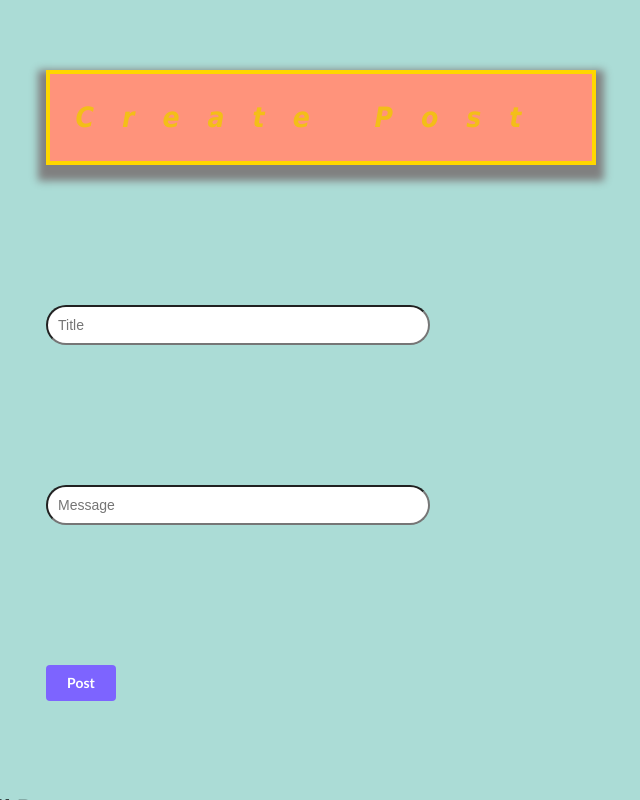
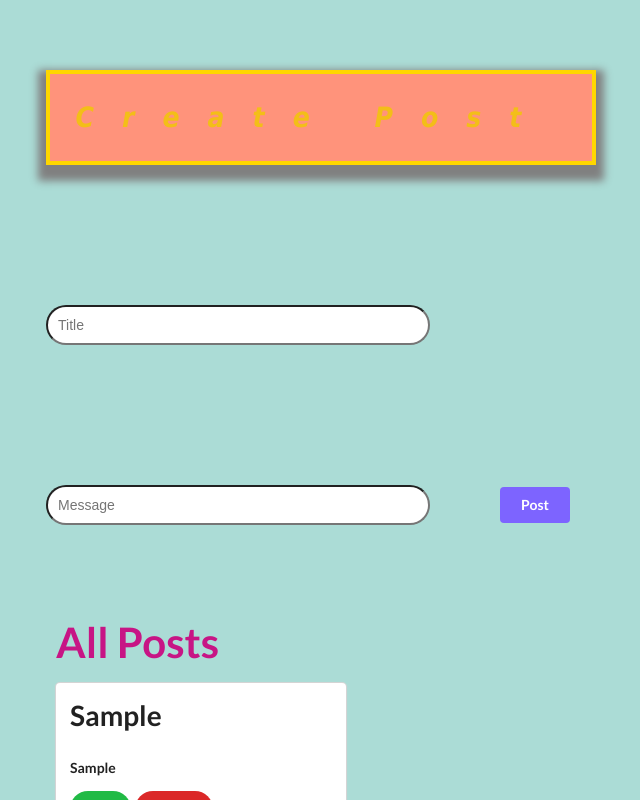
Before and after one commit to Thomas161/NewCRUD, a React (Create React App) app: page / in a window 1280 px wide. Both pictures are taken after typing "Sample", "Sample" into the empty fields and a click on the button "Post". Shown: the top 800 px of the page, without its empty margins (24-664 px from the left). Built offline with nearby package versions, Linux system fonts and the light colour scheme.

Commit message:
updated the reducers,action creators, css modules

```diff
--- a/package.json
+++ b/package.json
@@ -11,6 +11,7 @@
     "react-redux": "^7.0.3",
     "react-scripts": "3.0.1",
     "react-test-renderer": "^16.10.2",
+    "react-transition-group": "^4.3.0",
     "redux": "^4.0.1",
     "uuid": "^3.3.2"
   },
--- a/src/actions/index.js
+++ b/src/actions/index.js
@@ -1,6 +1,4 @@
-export function addTodo() {
-  return {
-    type: "ADD_TODO",
-    payload: "Money"
-  };
-}
+export const ADD_POST = "add_post";
+export const DELETE_POST = "delete_post";
+export const EDIT_POST = "edit_post";
+export const UPDATE_POST = "update_post";
--- a/src/components/EditComponent.js
+++ b/src/components/EditComponent.js
@@ -1,5 +1,6 @@
 import React, { Component } from "react";
 import { connect } from "react-redux";
+import { UPDATE_POST } from "../actions";
 
 class EditComponent extends Component {
   handleEdit = e => {
@@ -10,7 +11,11 @@ class EditComponent extends Component {
       newTitle,
       newMessage
     };
-    this.props.dispatch({ type: "UPDATE", id: this.props.post.id, data: data });
+    this.props.dispatch({
+      type: UPDATE_POST,
+      id: this.props.post.id,
+      data: data
+    });
   };
 
   componentDidMount() {
--- a/src/components/Post.js
+++ b/src/components/Post.js
@@ -1,25 +1,32 @@
 import React, { Component } from "react";
 import { connect } from "react-redux";
 import PropTypes from "prop-types";
+import { EDIT_POST, DELETE_POST } from "../actions";
+import { CSSTransition } from "react-transition-group";
+import s from "../css/Post.module.css";
+import "../css/style.css";
 
 class Post extends Component {
   render() {
-    const { title, message } = this.props.post;
+    const {
+      post: { title, message }
+    } = this.props;
     const { head } = this.props;
     return (
+      <div className={s.pos}>
         <div>
-        <div>
-          <h1>{head}</h1>
+          <h1 className={s.h1}>{head}</h1>
         </div>
+        <CSSTransition classNames="list" timeout={1500}>
           <div className="ui card">
             <div className="content">
-            <h3>{title}</h3>
-            <h4>{message}</h4>
+              <h3 className={s.h3}>{title}</h3>
+              <h4 className={s.h4}>{message}</h4>
 
               <button
                 onClick={() =>
                   this.props.dispatch({
-                  type: "EDIT_POST",
+                    type: EDIT_POST,
                     id: this.props.post.id
                   })
                 }
@@ -31,7 +38,7 @@ class Post extends Component {
               <button
                 onClick={() =>
                   this.props.dispatch({
-                  type: "DELETE_POST",
+                    type: DELETE_POST,
                     id: this.props.post.id
                   })
                 }
@@ -42,6 +49,7 @@ class Post extends Component {
               </button>
             </div>
           </div>
+        </CSSTransition>
       </div>
     );
   }
--- a/src/components/PostForm.js
+++ b/src/components/PostForm.js
@@ -1,11 +1,13 @@
 import React, { Component } from "react";
 import { connect } from "react-redux";
 import uuid from "uuid";
-import "../css/AllPost.css";
+import sty from "../css/AllPost.module.css";
+import { ADD_POST } from "../actions";
 
 class PostForm extends Component {
   handleSubmit = e => {
     e.preventDefault();
+
     const title = this.getTitle.value;
     const message = this.getMessage.value;
     const data = {
@@ -15,25 +17,23 @@ class PostForm extends Component {
       editing: false
     };
 
-    console.log(data);
+    // console.log(data);
 
     this.props.dispatch({
-      type: "ADD_POST",
+      type: ADD_POST,
       data
     });
     this.getTitle.value = "";
     this.getMessage.value = "";
   };
+
   componentDidMount() {
     console.log("Mounted");
   }
 
   render() {
-    const style = {
-      margin: "70px"
-    };
     return (
-      <div className="divElement">
+      <div className={sty.divElement}>
         <h1>Create Post</h1>
         <form className="pure-form" onSubmit={this.handleSubmit}>
           <input
@@ -42,16 +42,16 @@ class PostForm extends Component {
             ref={input => (this.getTitle = input)}
             placeholder="Title"
           />
+
           <br />
           <input
             type="text"
             ref={input => (this.getMessage = input)}
             placeholder="Message"
           />
-          <br />
-          <button style={style} className="ui inverted violet button">
-            Post
-          </button>
+
+          {/* <br /> */}
+          <button className="ui inverted violet button">Post</button>
         </form>
       </div>
     );
--- a/src/css/AllPost.css
+++ b/src/css/AllPost.module.css
@@ -19,3 +19,11 @@
   width: 30%;
   border-radius: 20px;
 }
+.title {
+  font-size: 12;
+  color: red;
+}
+.message {
+  font-size: 12;
+  color: red;
+}
--- /dev/null
+++ b/src/css/Post.module.css
@@ -0,0 +1,31 @@
+/* .list-enter {
+  opacity: 0.01;
+}
+.list-enter.list-enter-active {
+  opacity: 1;
+  transition: opacity 500ms ease-in;
+}
+.list-leave {
+  opacity: 1;
+}
+
+.list-leave.list-leave-active {
+  opacity: 0.02;
+  transition: opacity 500ms ease-in;
+} */
+
+.pos {
+  margin-left: 80px;
+  border-radius: 20px;
+}
+.h3 {
+  font-size: 2em;
+}
+.h4 {
+  font-size: 1em;
+}
+.h1 {
+  font-size: 3em;
+  color: mediumvioletred;
+  font-weight: bold;
+}
--- /dev/null
+++ b/src/css/style.css
@@ -0,0 +1,17 @@
+.list-enter {
+  opacity: 0;
+  transform: scale(0.9);
+}
+.list-enter-active {
+  opacity: 1;
+  transform: translateX(0);
+  transition: opacity 1000ms, transform 1000ms;
+}
+.list-exit {
+  opacity: 1;
+}
+.list-exit-active {
+  opacity: 0;
+  transform: scale(0.9);
+  transition: opacity 1000ms, transform 1000ms;
+}
--- a/src/reducers/postreducer.js
+++ b/src/reducers/postreducer.js
@@ -1,14 +1,18 @@
+import { ADD_POST, DELETE_POST, EDIT_POST, UPDATE_POST } from "../actions";
+
 export const postReducer = (state = [], action) => {
-  switch (action.type) {
-    case "ADD_POST":
+  const { type } = action;
+  switch (type) {
+    case ADD_POST:
       return state.concat([action.data]);
-    case "DELETE_POST":
-      return state.filter(post => post.id !== action.id);
-    case "EDIT_POST":
+    case DELETE_POST:
+      const newState = state.filter(post => post.id !== action.id);
+      return newState;
+    case EDIT_POST:
       return state.map(post =>
         post.id === action.id ? { ...post, editing: !post.editing } : post
       );
-    case "UPDATE":
+    case UPDATE_POST:
       return state.map(post => {
         if (post.id === action.id) {
           return {
```
Also changed, not shown: 1 other file (tests, documents, lock files or other folders). Lines whose indentation alone changed are shown as unchanged.
